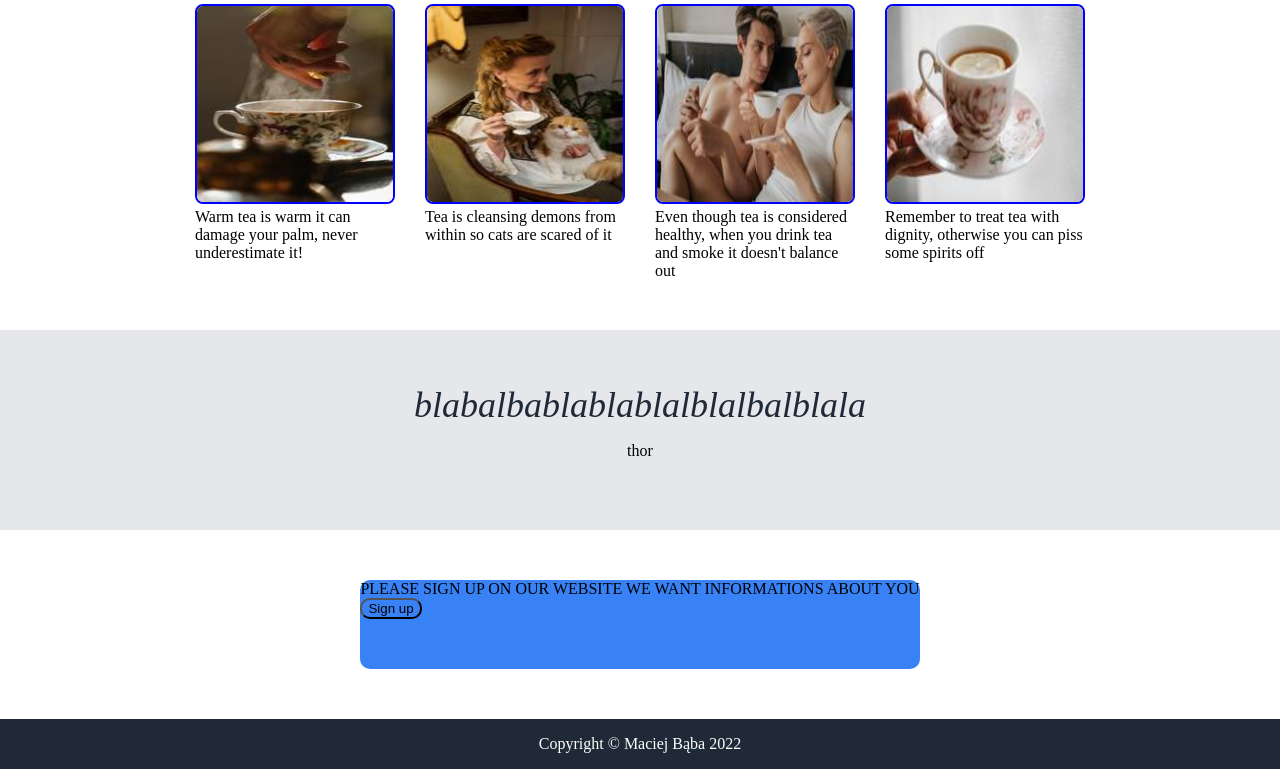
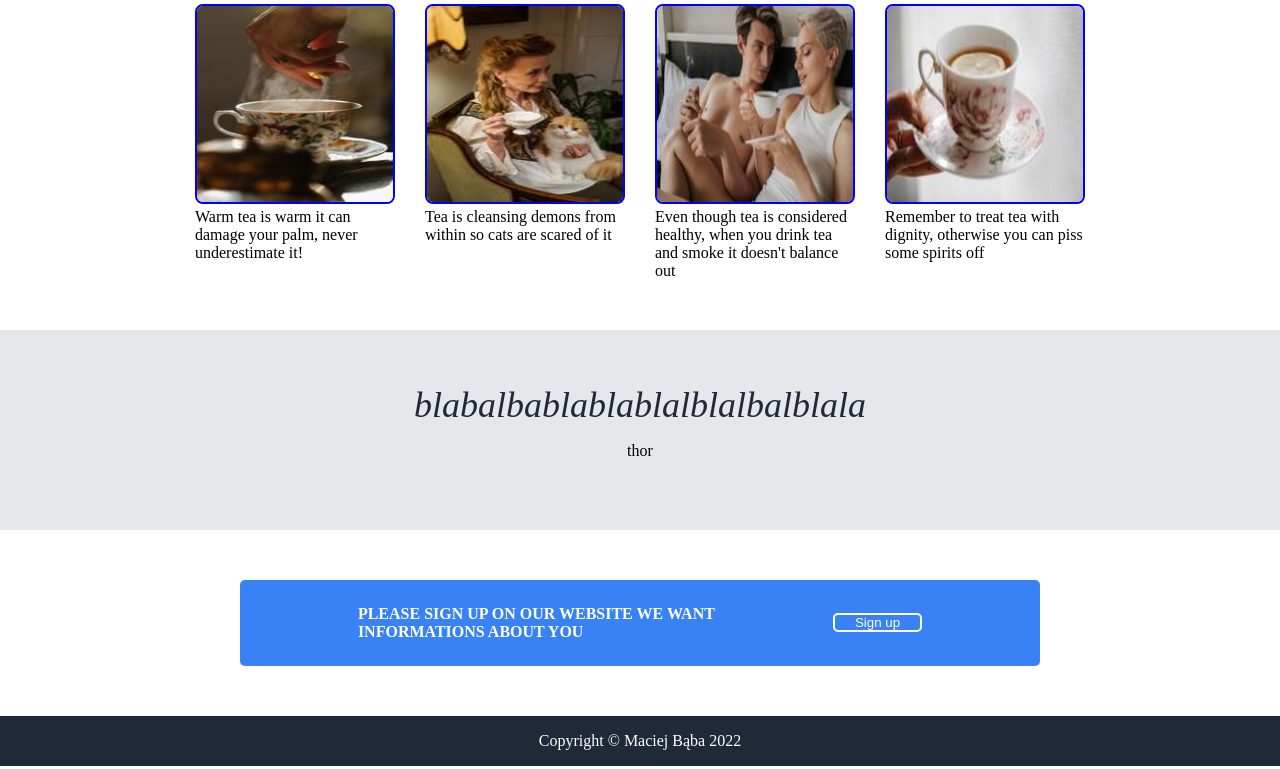
Before and after one commit to mackotron/landing-page, a plain HTML site: page index.html in a window 1280 px wide. Shown: the part 582-1351 px from the top of the page. Drawn offline with Linux system fonts and the light colour scheme.

Commit message:
Fix sign up box

```diff
--- a/style.css
+++ b/style.css
@@ -100,8 +100,28 @@ a {
 
 button, .box {
     background-color: #3882F6;
+    border-radius: 5px;
+    color: white;
+}
+
+.box {
+    display: flex;
+    justify-content: center;
+    align-items: center;
+    width: 800px;
+    padding: 25px;
+    gap: 75px;
     margin-bottom: 50px;
-    border-radius: 10px;
+}
+
+.bottom-button {
+    border: 2px solid white;
+    padding: 0px 20px;
+}
+
+.sign-up-text {
+    width: 400px;
+    font-weight: bold;
 }
 
 .quote {
```
